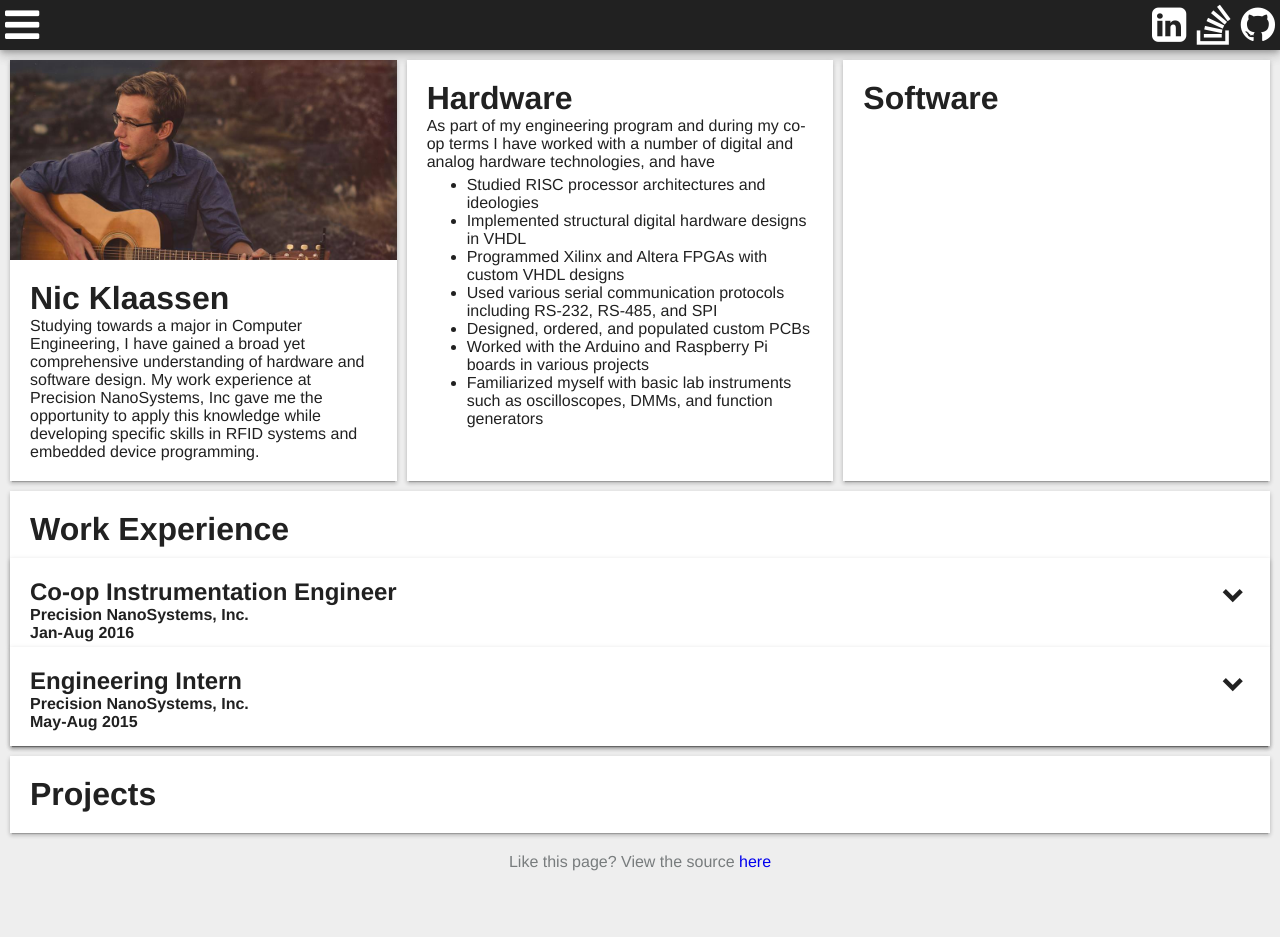
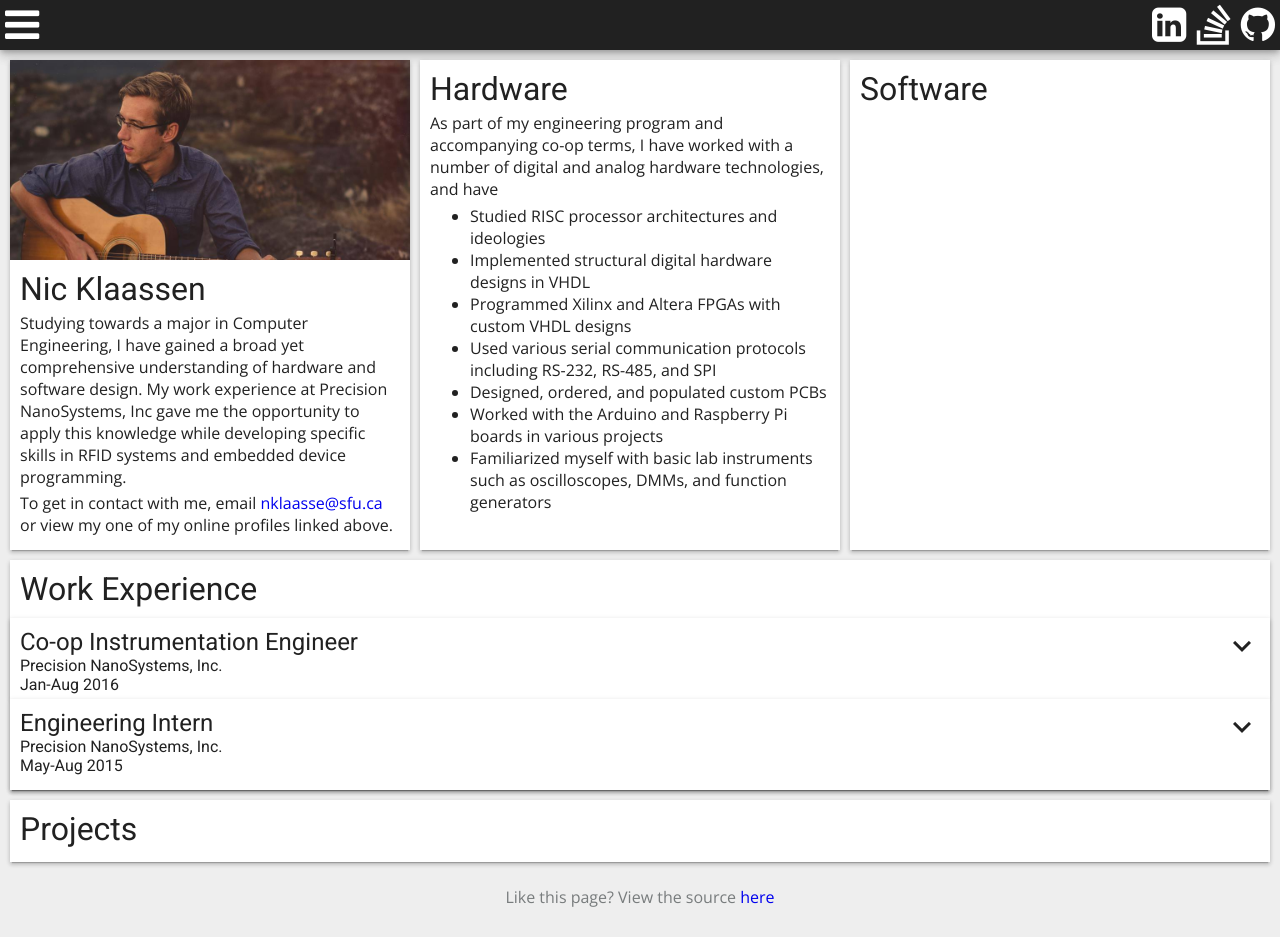
Before and after one commit to nklaassen/nklaassen.github.io, a plain HTML site: page index.html in a window 1280 px wide. Before the commit the page ends 896 px from the top, so only its background shows below. Drawn offline with nearby package versions, Linux system fonts and the light colour scheme.

Commit message:
modify dropdown behaviour, change fonts and edit some content

```diff
--- a/css/style.css
+++ b/css/style.css
@@ -5,13 +5,25 @@ body {
   font-family: Helvetica;
 } h1 {
   margin: 0;
+	font-family: 'Roboto';
+	font-weight: 500;
+	-webkit-font-smoothing: antialiased;
 } h2 {
   margin: 0;
+	font-family: 'Roboto';
+	font-weight: 400;
+	-webkit-font-smoothing: antialiased;
 } h4 {
   margin: 0;
+	font-family: 'Roboto';
+	font-weight: 300;
+	-webkit-font-smoothing: antialiased;
 } p {
-  margin: 0;
-} ul {
+  margin: 0.25em 0;
+	font-family: 'Open Sans';
+} li {
+	font-family: 'Open Sans';
+} ul, ol {
   margin: 5px 0;
 } a {
   text-decoration: none;
@@ -21,7 +33,7 @@ body {
   display: flex;
   flex-flow: row wrap;
 } .padded {
-  padding: 20px;
+  padding: 10px;
 } .card {
   margin: 5px;
   background-color: white;
@@ -30,18 +42,18 @@ body {
   align-items: flex-start;
   box-shadow: 0 3px 1px -2px rgba(0,0,0,.2), 0 3px 4px 0px rgba(0,0,0,.14), 0 1px 5px 0px rgba(0,0,0,.12);
   transition: 280ms;
-} hover, .card:hover, .multicard .card:hover + .card  {
+} #content > .card:hover, .dropdown-open + .dropdown  {
   box-shadow: 0 5px 5px -3px rgba(0,0,0,.2), 0 8px 10px 1px rgba(0,0,0,.14), 0 3px 14px 2px rgba(0,0,0,.12);
 } .multicard {
-  padding: 20px 20px 0 20px;
+  padding: 10px 10px 0 10px;
 } .multicard h1 {
   margin-bottom: 10px;
 } .multicard .card {
-  margin: 0 -20px;
+  margin: 0 -10px;
 } .multicard .card:last-child {
   padding-bottom: 10px;
 } .dropdown {
-  padding: 20px 20px 0 20px;
+  padding: 10px 10px 0 10px;
   position: relative;
   background-color: white;
 } .dropdown-selector {
@@ -59,10 +71,12 @@ body {
   max-height: 0;
   overflow: hidden;
   transition: max-height 0.3s;
-} .dropdown-open {
+} .dropdown-open .dropdown-content{
   max-height: 800px;
 } .dropdown-content p:first-child {
   margin-top: 5px;
+} .dropdown-content p:last-child {
+	margin-bottom: 5px;
 } .media-btn {
   font-size: 2.5em;
   margin: 5px;
--- a/index.html
+++ b/index.html
@@ -4,7 +4,8 @@
 	<meta charset="UTF-8">
 	<title>Material Design Resume</title>
 	<meta name="viewport" content="width=device-width, initial-scale=1">
-	<link href="https://fonts.googleapis.com/icon?family=Material+Icons" rel="stylesheet">
+	<link href="https://fonts.googleapis.com/icon?family=Material+Icons" rel="stylesheet prefetch">
+	<link href="https://fonts.googleapis.com/css?family=Open+Sans|Roboto" rel="stylesheet prefetch">
 	<link rel='stylesheet prefetch' href='https://cdnjs.cloudflare.com/ajax/libs/font-awesome/4.6.3/css/font-awesome.min.css'>
 	<link rel='stylesheet prefetch' href='https://cdnjs.cloudflare.com/ajax/libs/MaterialDesign-Webfont/1.7.22/css/materialdesignicons.min.css'>
 	<link rel="stylesheet" href="css/style.css">
@@ -24,13 +25,14 @@
 		<div id="profile-info" class="padded">
 			<h1>Nic Klaassen</h1>
 			<p>Studying towards a major in Computer Engineering, I have gained a broad yet comprehensive understanding of hardware and software design. My work experience at Precision NanoSystems, Inc gave me the opportunity to apply this knowledge while developing specific skills in RFID systems and embedded device programming.</p>
+			<p>To get in contact with me, email <a href="mailto:nklaasse@sfu.ca" target="_top">nklaasse@sfu.ca</a> or view my one of my online profiles linked above.</p>
 		</div>
 	</div>
 
 	<div class="card padded">
 		<div>
 			<h1>Hardware</h1>
-			<p>As part of my engineering program and during my co-op terms I have worked with a number of digital and analog hardware technologies, and have</p>
+			<p>As part of my engineering program and accompanying co-op terms, I have worked with a number of digital and analog hardware technologies, and have
 			<ul>
 				<li>Studied RISC processor architectures and ideologies</li>
 				<li>Implemented structural digital hardware designs in VHDL</li>
@@ -40,6 +42,7 @@
 				<li>Worked with the Arduino and Raspberry Pi boards in various projects</li>
 				<li>Familiarized myself with basic lab instruments such as oscilloscopes, DMMs, and function generators</li>
 			</ul>
+			</p>
 		</div>
 	</div>
 
@@ -59,12 +62,14 @@
 				<h4>Precision NanoSystems, Inc.</br>Jan-Aug 2016</h4>
 			</div>
 			<div class="dropdown-content">
+				<p>My 8-month co-op at PNI was centered around an ongoing project designing and implementing a system for device recognition and tracking using read-write RFID transponders. As the lead on this project, I personally:
 				<ul>
-					<li>Designed and implemented an RFID system with read and write capabilities for use in a sterile medical research instrument</li>
 					<li>Sourced a compact ISO-15693 compliant RFID read-write module and gamma-tolerant transponders with programmable FRAM user memory</li>
-					<li>Created a specification for the transponder memory layout to store critical device information and usage logs, with redundancy</li>
-					<li>Developed a software library to interface the device microcontroller with the RFID module via RS-232 serial connection</li>
+					<li>Created a specification for RFID transponder memory layout, to store critical device information and usage logs with provisions for data reduncancy</li>
+					<li>Developed a software library to interface the RFID module with a microcrontroller via RS-232 serial connection</li>
+					<li>Built a touch-screen device for programming custom information onto the RFID transponders quickly and efficiently</li>
 				</ul>
+				Other responsibilities included regular microfluidic device fabrication and testing, editing of device manuals, and assisting with instrument builds.</p>
 			</div>
 		</div>
 		<div class="dropdown card">
@@ -75,9 +80,9 @@
 			</div>
 			<div class="dropdown-content">
 				<ul>
-					<li>Designed and built a continuous-flow pumping system using OEM syringe pumps and an Arduino Mega</li>
+					<li>Designed a continuous-flow pumping system using OEM syringe pumps and an Arduino Mega</li>
 					<li>Fabricated microfluidic devices in a clean-room environment</li>
-					<li>Wrote the assembly, packaging, and inventory SOP for a new product</li>
+					<li>Wrote an assembly, packaging, and inventory SOP for a new product</li>
 				</ul>
 			</div>
 		</div>
--- a/js/index.js
+++ b/js/index.js
@@ -1,4 +1,4 @@
 $(".dropdown-header").click(function(event) {
-  $(this).closest(".dropdown").find(".dropdown-content").toggleClass("dropdown-open");
+  $(this).closest(".dropdown").toggleClass("dropdown-open");
   $(this).find(".dropdown-selector").toggleClass("selected");
 });
```
